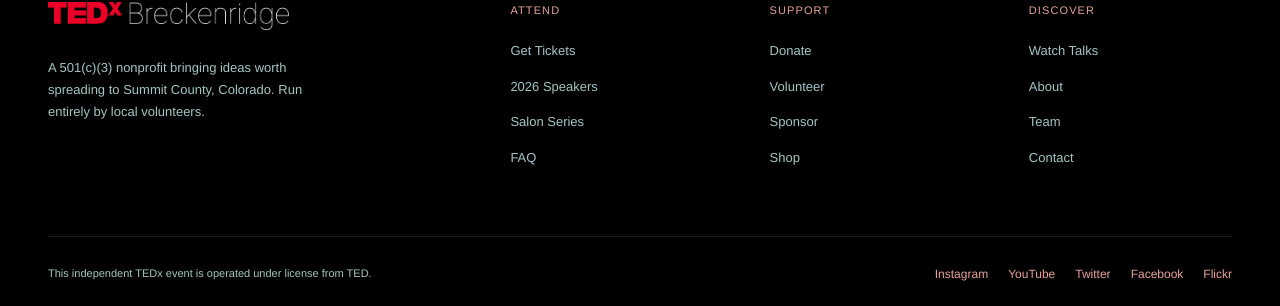
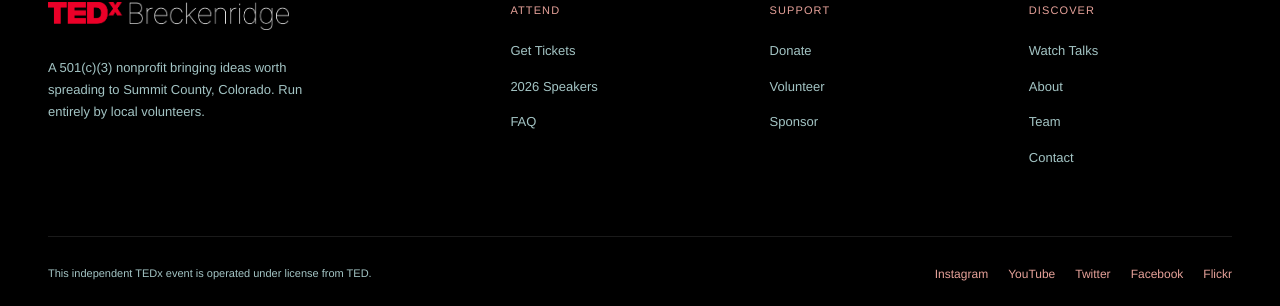
Before and after one commit to ardell/tedxbreckenridge, a Jekyll site: the page built from website/index.html, in a window 1280 px wide and 900 px high, scrolled down 5802 px. Shown: the part 576-882 px from the top of the window. Built offline with Jekyll 4.4.1, drawn with Linux system fonts in a browser that asks for light colours.

Commit message:
Remove broken links.

```diff
--- a/website/_layouts/default.html
+++ b/website/_layouts/default.html
@@ -275,7 +275,6 @@
           <ul>
             <li><a href="/tickets/">Get Tickets</a></li>
             <li><a href="/speakers/">2026 Speakers</a></li>
-            <li><a href="/salons/">Salon Series</a></li>
             <li><a href="/faq/">FAQ</a></li>
           </ul>
         </div>
@@ -285,7 +284,6 @@
             <li><a href="/donate-local-nonprofit-in-breckenridge/">Donate</a></li>
             <li><a href="/volunteer/">Volunteer</a></li>
             <li><a href="/sponsor/">Sponsor</a></li>
-            <li><a href="/shop/">Shop</a></li>
           </ul>
         </div>
         <div class="footer-column">
```
